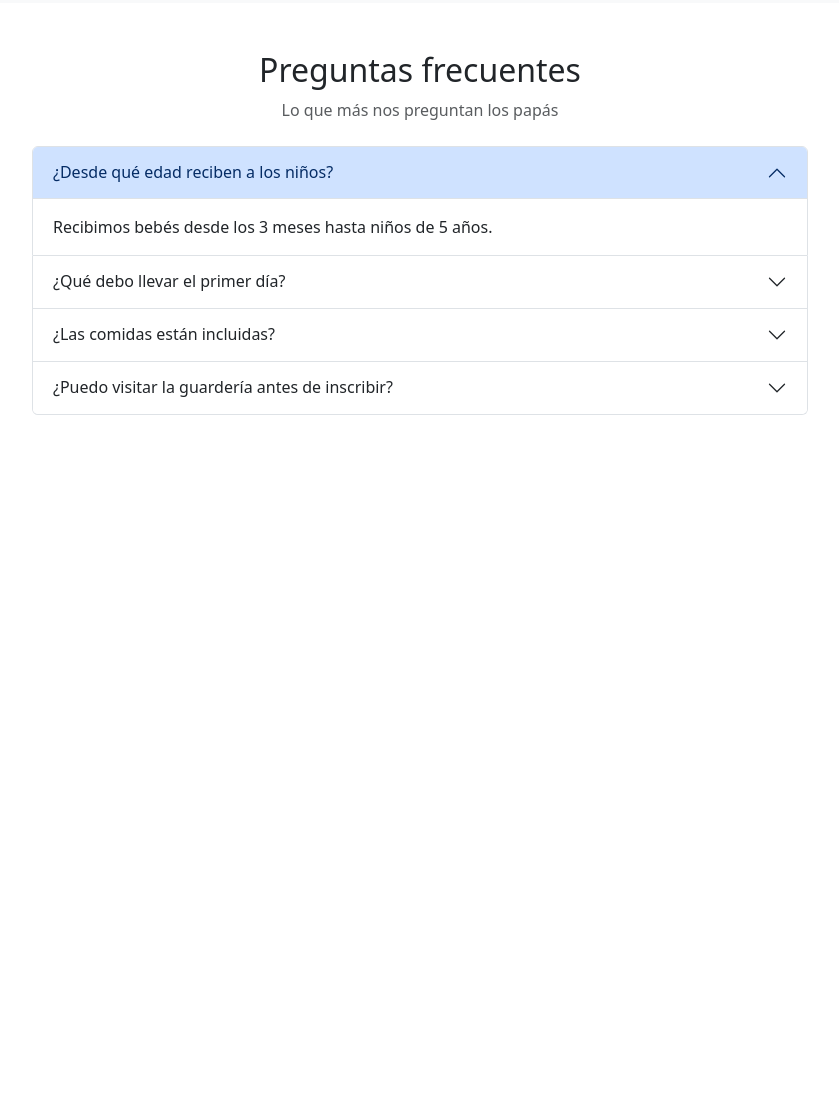
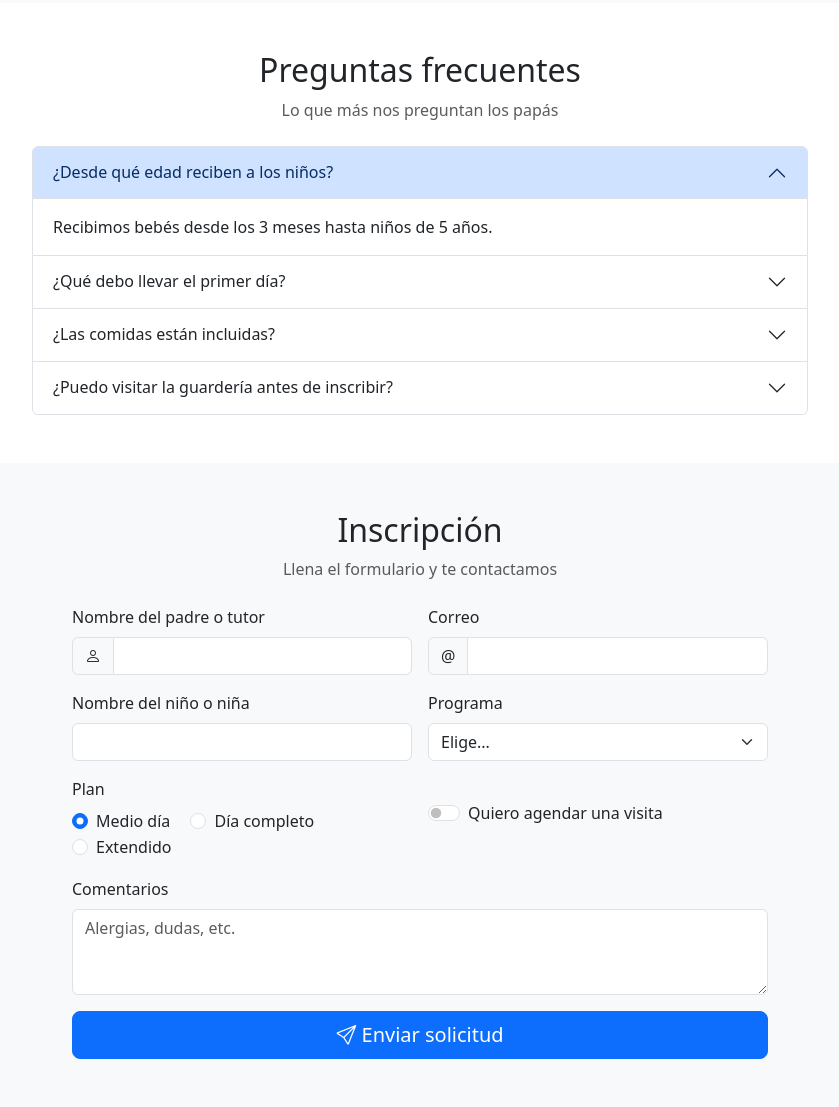
Before and after one commit to fernandaraygoza689-hub/pagina-web-mari, a plain HTML site: page index.html in a window 1280 px wide. Shown: the part 900-2007 px from the top of the page, without its empty margins (220-1059 px from the left). Before the commit the page ends 1363 px from the top, so only its background shows below. Drawn offline with nearby package versions, Linux system fonts and the light colour scheme.

Commit message:
Agregue el formulario de inscripcion

```diff
--- a/index.html
+++ b/index.html
@@ -128,7 +128,7 @@
       </div>
     </div>
   </section>
-  <!-- ===== PREGUNTAS FRECUENTES ===== -->
+
   <section id="preguntas" class="container py-5" style="max-width:800px">
     <h2 class="text-center mb-2">Preguntas frecuentes</h2>
     <p class="text-center text-muted mb-4">Lo que más nos preguntan los papás</p>
@@ -181,6 +181,82 @@
 
     </div>
   </section>
+  <!-- ===== INSCRIPCIÓN ===== -->
+  <section id="inscripcion" class="bg-light py-5">
+    <div class="container" style="max-width:720px">
+      <h2 class="text-center mb-2">Inscripción</h2>
+      <p class="text-center text-muted mb-4">Llena el formulario y te contactamos</p>
+
+      <form class="row g-3">
+
+        <div class="col-md-6">
+          <label class="form-label" for="padre">Nombre del padre o tutor</label>
+          <div class="input-group">
+            <span class="input-group-text"><i class="bi bi-person"></i></span>
+            <input type="text" class="form-control" id="padre" required>
+          </div>
+        </div>
+
+        <div class="col-md-6">
+          <label class="form-label" for="correo">Correo</label>
+          <div class="input-group">
+            <span class="input-group-text">@</span>
+            <input type="email" class="form-control" id="correo" required>
+          </div>
+        </div>
+
+        <div class="col-md-6">
+          <label class="form-label" for="nino">Nombre del niño o niña</label>
+          <input type="text" class="form-control" id="nino" required>
+        </div>
+
+        <div class="col-md-6">
+          <label class="form-label" for="programa">Programa</label>
+          <select class="form-select" id="programa" required>
+            <option value="">Elige...</option>
+            <option>Lactantes (3 meses a 1 año)</option>
+            <option>Maternal (1 a 3 años)</option>
+            <option>Preescolar (3 a 5 años)</option>
+          </select>
+        </div>
+
+        <div class="col-md-6">
+          <label class="form-label d-block">Plan</label>
+          <div class="form-check form-check-inline">
+            <input class="form-check-input" type="radio" name="plan" id="plan1" checked>
+            <label class="form-check-label" for="plan1">Medio día</label>
+          </div>
+          <div class="form-check form-check-inline">
+            <input class="form-check-input" type="radio" name="plan" id="plan2">
+            <label class="form-check-label" for="plan2">Día completo</label>
+          </div>
+          <div class="form-check form-check-inline">
+            <input class="form-check-input" type="radio" name="plan" id="plan3">
+            <label class="form-check-label" for="plan3">Extendido</label>
+          </div>
+        </div>
+
+        <div class="col-md-6">
+          <div class="form-check form-switch mt-md-4">
+            <input class="form-check-input" type="checkbox" id="visita">
+            <label class="form-check-label" for="visita">Quiero agendar una visita</label>
+          </div>
+        </div>
+
+        <div class="col-12">
+          <label class="form-label" for="comentarios">Comentarios</label>
+          <textarea class="form-control" id="comentarios" rows="3" placeholder="Alergias, dudas, etc."></textarea>
+        </div>
+
+        <div class="col-12 d-grid">
+          <button class="btn btn-primary btn-lg" type="submit">
+            <i class="bi bi-send"></i> Enviar solicitud
+          </button>
+        </div>
+
+      </form>
+    </div>
+  </section>
   <script src="https://cdn.jsdelivr.net/npm/bootstrap@5.3.3/dist/js/bootstrap.bundle.min.js"></script>
 </body>
 </html>
```
